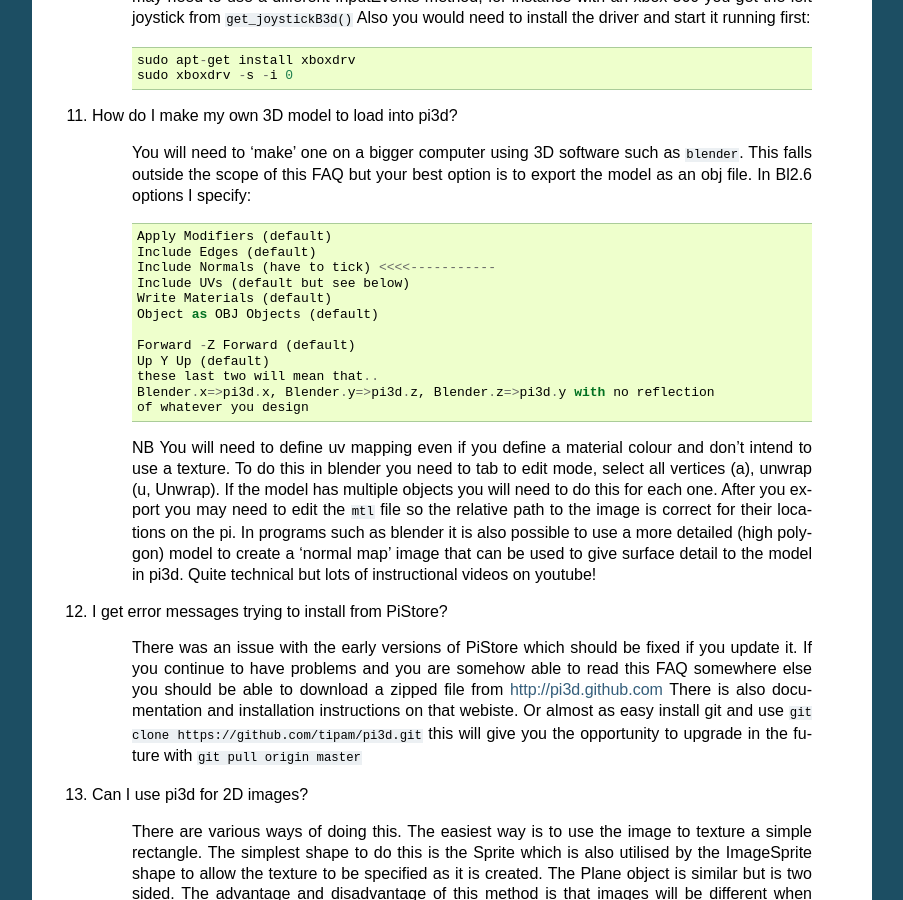
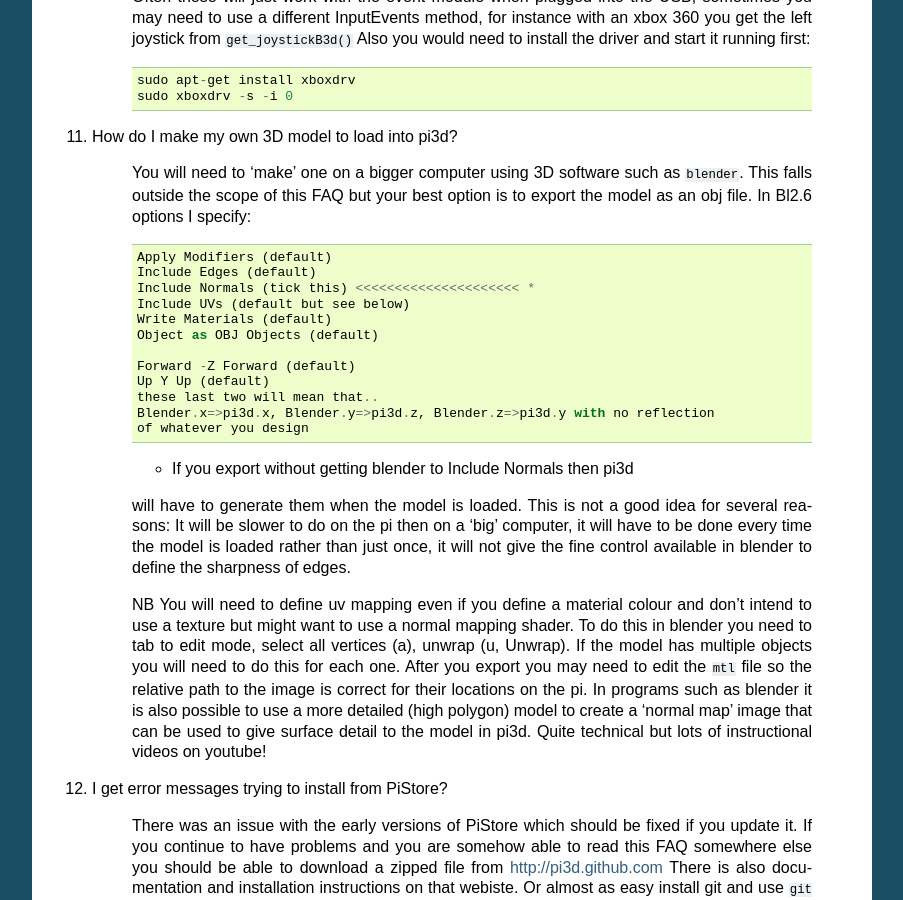
Before and after one commit to pi3d/pi3d.github.com, a Sphinx documentation site: the page built from sphinx/FAQ.rst, in a window 1280 px wide and 900 px high, scrolled down 3469 px. Shown: the whole window, without its empty margins (198-1101 px from the left). Built offline with Sphinx 7.4.7, drawn with Linux system fonts in a browser that asks for light colours; some of the changed text lies outside the part shown.

```diff
--- a/ReadMe.rst
+++ b/ReadMe.rst
@@ -15,7 +15,7 @@ whilst giving access to the power of the Raspberry Pi GPU. It enables both
 3D and 2D rendering and aims to provide a host of exciting commands to load
 in textured/animated models, create fractal landscapes, shaders and much more.
 
-v1.3 release of the pi3d module adds support for
+v1.4 release of the pi3d module adds support for
 running on platforms other than the raspberry pi (X on linux) and runs with
 python 3 as well as 2 The OpenGLES2.0 functionality of the Raspberry Pi
 is used directly or via mesa on 'big' machines. This makes it generally *faster*
--- a/sphinx/FAQ.rst
+++ b/sphinx/FAQ.rst
@@ -55,7 +55,9 @@ Frequently Asked Questions
 
 #.  I see nothing but a black screen.
 
-      Possibly something has gone wrong in a shader.
+      Possibly something has gone wrong in a shader, such as using a shader
+      requiring texture coords (i.e. mat_relfect) on a Model exported with
+      no uv mapping.
 
       There may be a line number reference output by the shader compiler in the
       terminal window.  It is great fun experimenting with shaders but they are
@@ -216,7 +218,7 @@ Frequently Asked Questions
 
         Apply Modifiers (default)
         Include Edges (default)
-        Include Normals (have to tick) <<<<-----------
+        Include Normals (tick this) <<<<<<<<<<<<<<<<<<<<< *
         Include UVs (default but see below)
         Write Materials (default)
         Object as OBJ Objects (default)
@@ -227,9 +229,16 @@ Frequently Asked Questions
         Blender.x=>pi3d.x, Blender.y=>pi3d.z, Blender.z=>pi3d.y with no reflection
         of whatever you design
 
+      * If you export without getting blender to Include Normals then pi3d
+      will have to generate them when the model is loaded. This is not a
+      good idea for several reasons: It will be slower to do on the pi then
+      on a 'big' computer, it will have to be done every time the model is
+      loaded rather than just once, it will not give the fine control
+      available in blender to define the sharpness of edges.
+
       NB You will need to define uv mapping even if you define a material
-      colour and don't intend to use a texture. To do this in blender
-      you need to tab to edit mode, select
+      colour and don't intend to use a texture but might want to use a normal
+      mapping shader. To do this in blender you need to tab to edit mode, select
       all vertices (a), unwrap (u, Unwrap). If the model has multiple objects
       you will need to do this for each one. After you export you may need to
       edit the ``mtl`` file so the relative path to the image is correct for
@@ -476,4 +485,6 @@ Frequently Asked Questions
       The size will actually vary with distance but will be the size you
       specified at 1 unit of distance from the camera.
 
+      pi3d.Points can be used to render points using the mat_flat shader
+
 .. _ReadMe: http://pi3d.github.com/html/index.html
--- a/sphinx/ReadMe.rst
+++ b/sphinx/ReadMe.rst
@@ -15,7 +15,7 @@ whilst giving access to the power of the Raspberry Pi GPU. It enables both
 3D and 2D rendering and aims to provide a host of exciting commands to load
 in textured/animated models, create fractal landscapes, shaders and much more.
 
-v1.3 release of the pi3d module adds support for
+v1.4 release of the pi3d module adds support for
 running on platforms other than the raspberry pi (X on linux) and runs with
 python 3 as well as 2 The OpenGLES2.0 functionality of the Raspberry Pi
 is used directly or via mesa on 'big' machines. This makes it generally *faster*
```
Also changed, not shown: 6 other files.
